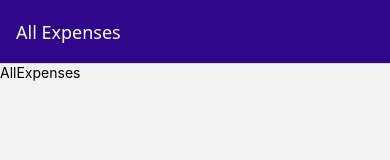
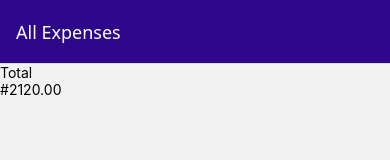
Before and after one commit to KayKay1992/React_Native_Course, a React Native app: screen /AllExpenses in a window 390 px wide. Shown: the top 160 px of the page. Built offline with nearby package versions, Linux system fonts and the light colour scheme.

Commit message:
Adding Dummy Expenses Data

```diff
--- a/components/ExpensesOutput/ExpensesOutput.js
+++ b/components/ExpensesOutput/ExpensesOutput.js
@@ -3,10 +3,18 @@ import { View } from 'react-native'
 import ExpensesSummary from './ExpensesSummary'
 import ExpensesList from './ExpensesList'
 
+const DUMMY_EXPENSES = [
+    { id: 'e1', title: 'Rent', amount: 1000, date: new Date('2022-07-15') },
+    { id: 'e2', title: 'Milk', amount: 50, date: new Date('2022-07-10') },
+    { id: 'e3', title: 'Groceries', amount: 120, date: new Date('2022-07-05') },
+    { id: 'e4', title: 'Phone bill', amount: 500, date: new Date('2022-06-20') },
+    { id: 'e5', title: 'Car payment', amount: 450, date: new Date('2022-06-15') },
+]
+
 export default function ExpensesOutput({expenses, expenesPeriod}) {
   return (
     <View>
-        <ExpensesSummary expenses={expenses} periodName={expenesPeriod}/>
+        <ExpensesSummary expenses={DUMMY_EXPENSES} periodName={expenesPeriod}/>
         <ExpensesList/>
 
     </View>
--- a/screens/AllExpenses.js
+++ b/screens/AllExpenses.js
@@ -1,8 +1,8 @@
 
-import { Text } from 'react-native'
+import ExpensesOutput from '../components/ExpensesOutput/ExpensesOutput'
 
 export default function AllExpenses() {
   return (
-    <Text>AllExpenses</Text>
+    <ExpensesOutput expenesPeriod='Total'/>
   )
 }
--- a/screens/RecentExpenses.js
+++ b/screens/RecentExpenses.js
@@ -1,7 +1,8 @@
-import { Text } from 'react-native'
+import ExpensesOutput from "../components/ExpensesOutput/ExpensesOutput";
+
 
 export default function RecentExpenses() {
   return (
-    <Text>AllExpenses</Text>
+   <ExpensesOutput expenesPeriod='Last 7 Days'/>
   )
 }
```
